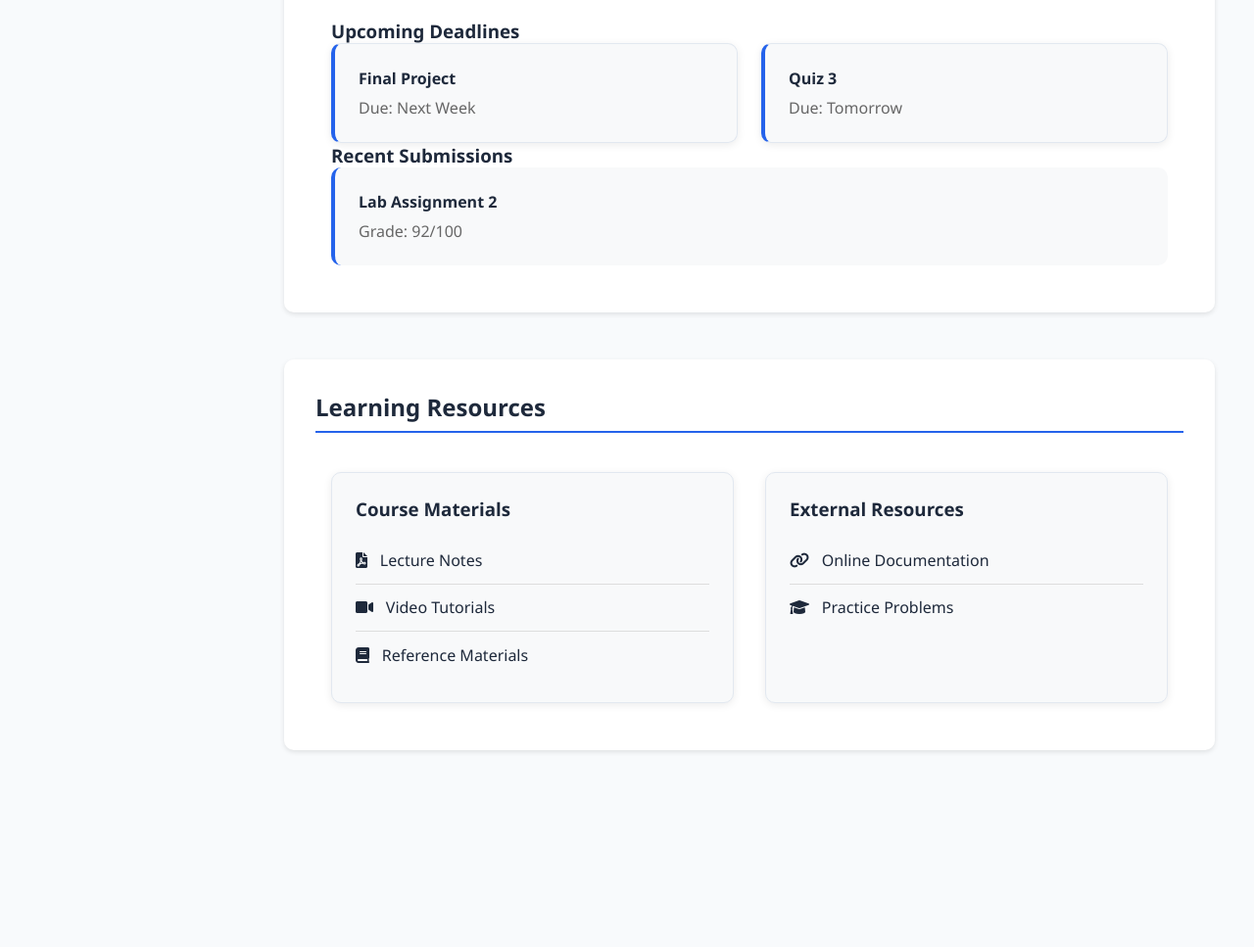
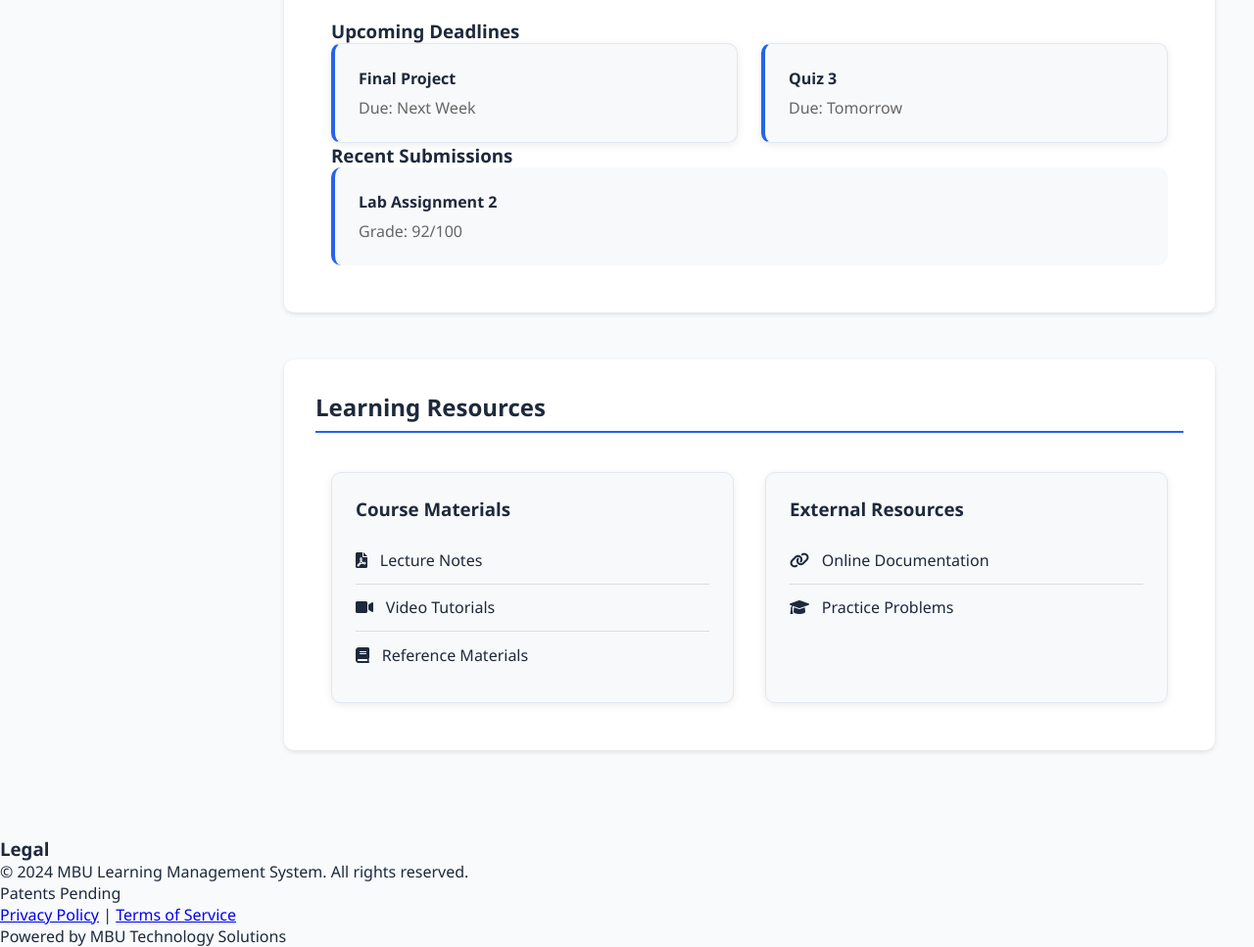
Before and after one commit to charanganapavarapu/campusbridgembu.github.io, a website: page index.html in a window 1280 px wide. Shown: the part 901-1868 px from the top of the page at 98% size. Before the commit the page ends 1755 px from the top, so only its background shows below. Drawn offline with Linux system fonts and the light colour scheme; sample sign-in values are in the browser's storage.

Commit message:
Update index.html

```diff
--- a/index.html
+++ b/index.html
@@ -153,6 +153,16 @@
             </div>
         </main>
     </div>
+    <div class="footer-section">
+                <h3>Legal</h3>
+                <p>&copy; 2024 MBU Learning Management System. All rights reserved.</p>
+                <p>Patents Pending</p>
+                <p><a href="#privacy">Privacy Policy</a> | <a href="#terms">Terms of Service</a></p>
+            </div>
+        </div>
+        <div class="footer-bottom">
+            <p>Powered by MBU Technology Solutions</p>
+        </div>
     <script src="script.js"></script>
 </body>
 </html>
```
